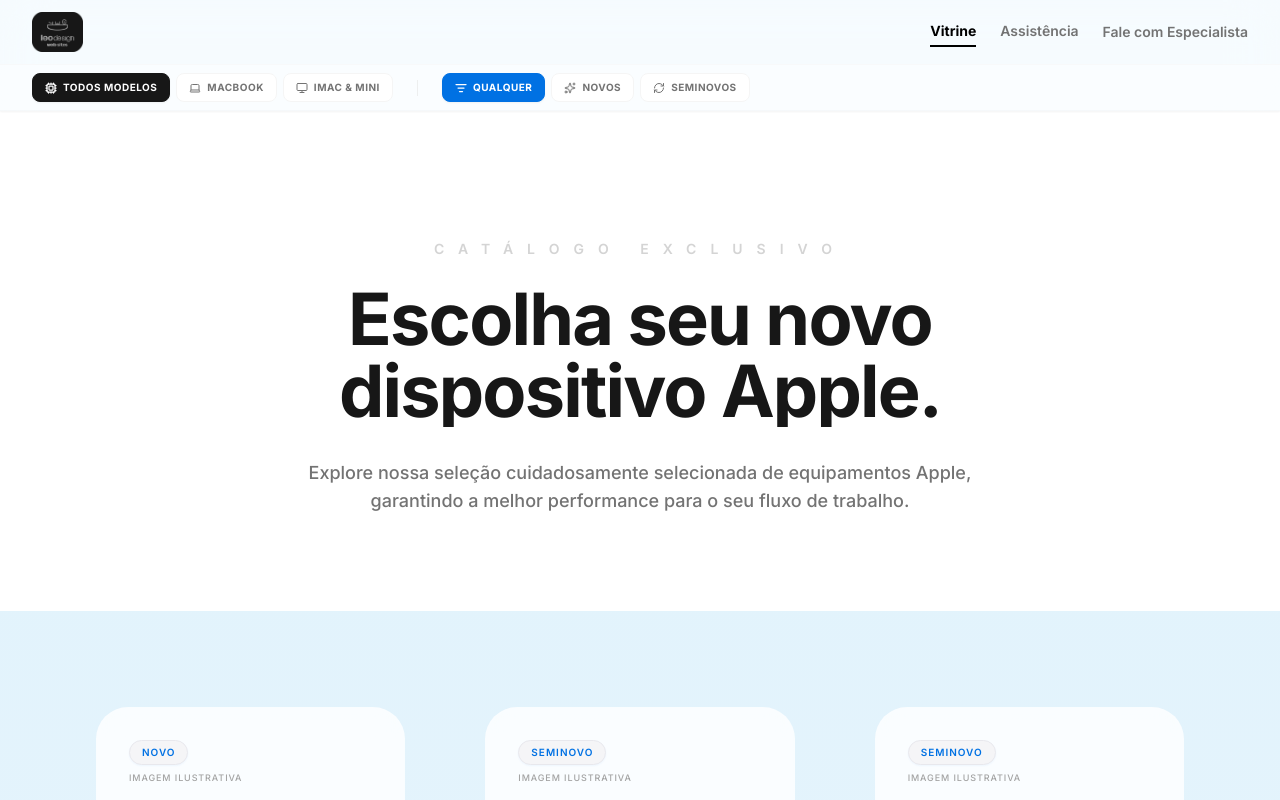
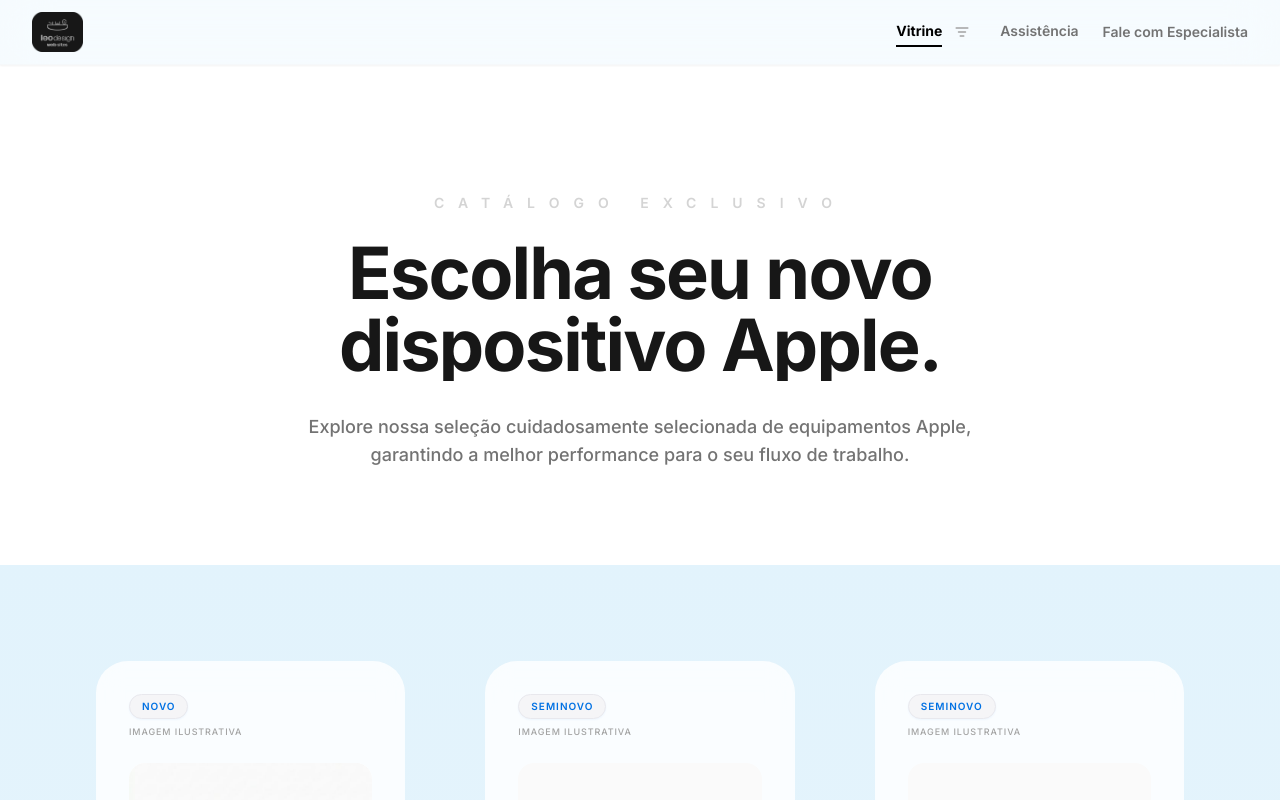
Before and after one commit to LeoMoreiraDesign/sos-assets, a React (Vite) app in the folder pdp-app/: page / in a window 1280 px wide. Shown: the top 800 px of the page. Built offline with nearby package versions, Linux system fonts and the light colour scheme.

Commit message:
feat: add toggleable filter button next to vitrine to save space

```diff
--- a/pdp-app/src/App.jsx
+++ b/pdp-app/src/App.jsx
@@ -34,6 +34,7 @@ function App() {
   const [currentPage, setCurrentPage] = useState('products'); // 'products' or 'support'
   const [activeType, setActiveType] = useState('all');
   const [activeCondition, setActiveCondition] = useState('all');
+  const [isFilterBarOpen, setIsFilterBarOpen] = useState(false);
 
   const handleFooterMouseMove = (e) => {
     if (!footerRef.current) return;
@@ -67,12 +68,27 @@ function App() {
           </div>
 
           <div className="hidden md:flex items-center gap-6 text-sm font-semibold text-neutral-500">
-            <button
-              onClick={() => navigateTo('products')}
-              className={`transition-colors py-1 ${currentPage === 'products' ? 'text-apple-black font-bold border-b-2 border-apple-black' : 'hover:text-apple-black border-b-2 border-transparent'}`}
-            >
-              Vitrine
-            </button>
+            <div className="flex items-center gap-1.5">
+              <button
+                onClick={() => { navigateTo('products'); setIsFilterBarOpen(false); }}
+                className={`transition-colors py-1 ${currentPage === 'products' ? 'text-apple-black font-bold border-b-2 border-apple-black' : 'hover:text-apple-black border-b-2 border-transparent'}`}
+              >
+                Vitrine
+              </button>
+              {currentPage === 'products' && (
+                <button
+                  onClick={() => setIsFilterBarOpen(!isFilterBarOpen)}
+                  className={`p-1.5 rounded-full transition-all duration-200 border ${
+                    isFilterBarOpen
+                      ? 'bg-neutral-100 border-neutral-200 text-apple-black shadow-sm'
+                      : 'bg-transparent border-transparent hover:bg-neutral-50 text-neutral-400 hover:text-neutral-600'
+                  }`}
+                  aria-label="Alternar Filtros"
+                >
+                  <ListFilter size={14} strokeWidth={2.5} />
+                </button>
+              )}
+            </div>
             <button
               onClick={() => navigateTo('support')}
               className={`transition-colors py-1 ${currentPage === 'support' ? 'text-apple-black font-bold border-b-2 border-apple-black' : 'hover:text-apple-black border-b-2 border-transparent'}`}
@@ -84,9 +100,22 @@ function App() {
 
           {/* Quick Mobile Navigation */}
           <div className="md:hidden flex items-center gap-2">
+            {currentPage === 'products' && (
+              <button
+                onClick={() => setIsFilterBarOpen(!isFilterBarOpen)}
+                className={`flex items-center gap-1.5 px-3 py-1 text-xs font-semibold rounded-lg border transition-all ${
+                  isFilterBarOpen
+                    ? 'bg-[#0071e3] text-white border-[#0071e3] shadow-md shadow-[#0071e3]/20'
+                    : 'text-[#0071e3] bg-[#0071e3]/5 border-[#0071e3]/10 hover:bg-[#0071e3]/10'
+                }`}
+              >
+                <ListFilter size={12} strokeWidth={2.5} />
+                <span>Filtros</span>
+              </button>
+            )}
             <button
               onClick={() => navigateTo('support')}
-              className="px-3 py-1 text-xs font-semibold text-[#0071e3] bg-[#0071e3]/5 border border-[#0071e3]/10 rounded-lg"
+              className="px-3 py-1 text-xs font-semibold text-neutral-600 bg-neutral-100 border border-neutral-200 rounded-lg"
             >
               Suporte
             </button>
@@ -94,7 +123,7 @@ function App() {
         </div>
 
         {/* Integrated Filter Bar - Ultra Compact */}
-        {currentPage === 'products' && (
+        {currentPage === 'products' && isFilterBarOpen && (
           <div className="border-t border-neutral-100/50 bg-white/40">
             <div className="max-w-7xl mx-auto px-4 md:px-6 lg:px-8">
               <div className="flex items-center gap-4 md:gap-6 py-1.5 md:py-2 overflow-x-auto no-scrollbar scroll-smooth">
```
Also changed, not shown: 6 other files (tests, documents, lock files or other folders).
